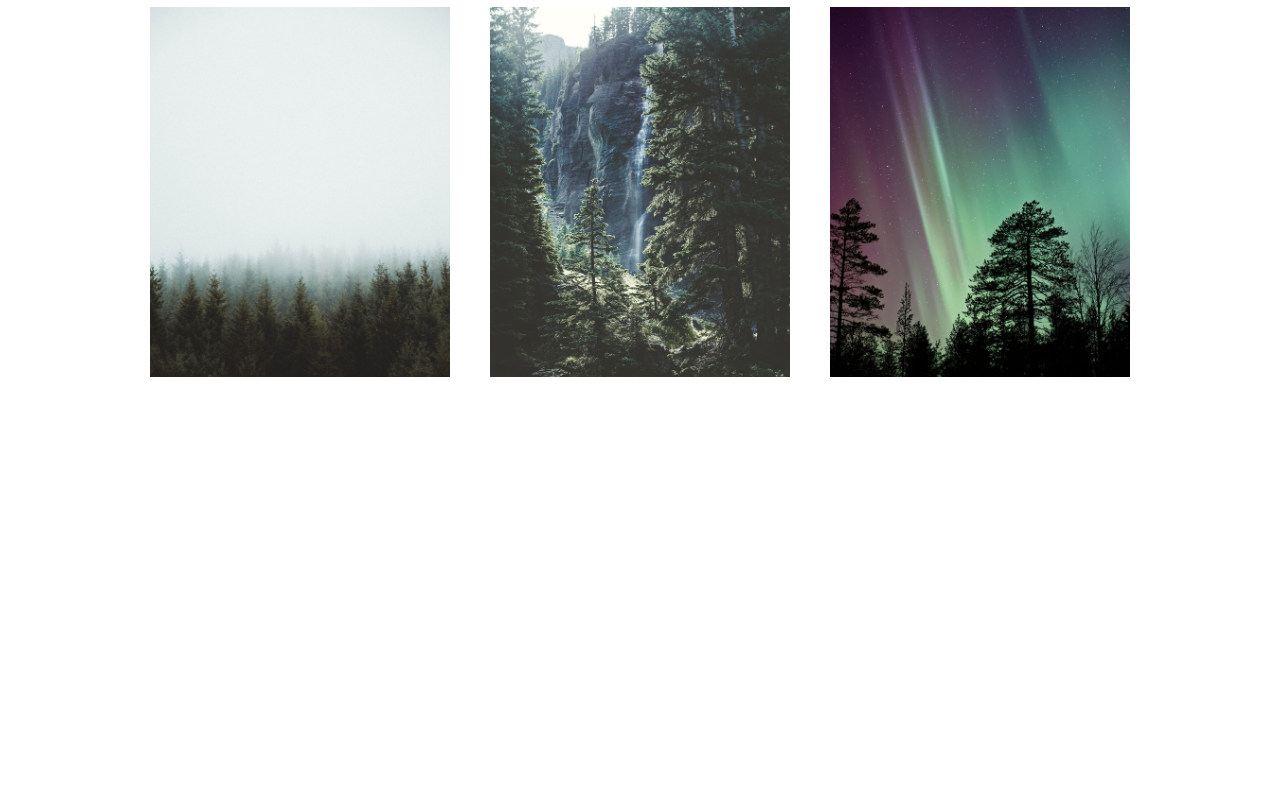
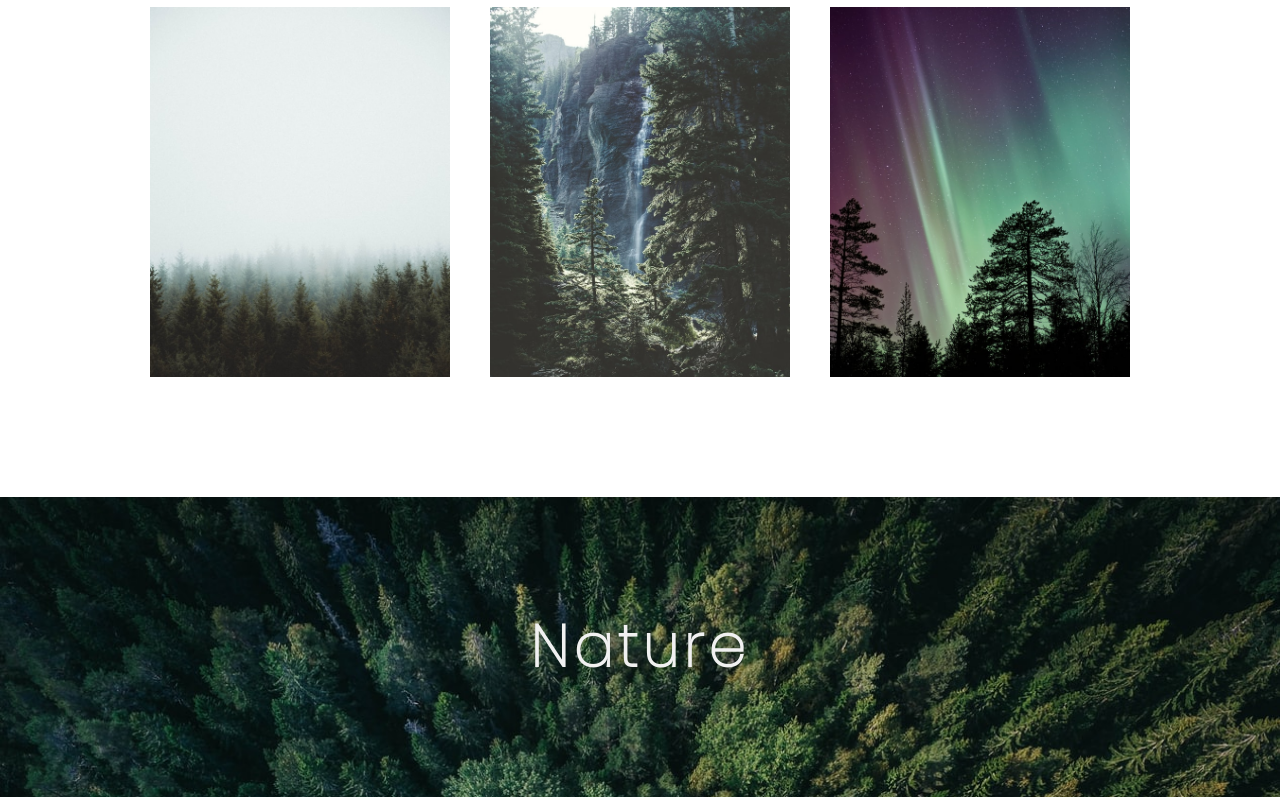
Before and after one commit to JohanCode2180100/ProjetFinalSitePhotographe, a website: page index.html in a window 1280 px wide. Shown: the part 2824-3621 px from the top of the page. Before the commit the page ends 3321 px from the top, so only its background shows below. Drawn offline with Linux system fonts and the light colour scheme.

Commit message:
add paraScroll and scss parascroll

```diff
--- a/index.html
+++ b/index.html
@@ -136,6 +136,11 @@
         </div>
       </div>
     </section>
+    <!-- SECTION PARALLAX -->
+    <div class="paraScroll">
+      <h3>Nature</h3>
+    </div>
+
     <script src="/app.js"></script>
   </body>
 </html>
--- a/scss/style.scss
+++ b/scss/style.scss
@@ -222,14 +222,19 @@ body {
   }
 }
 
-/* .imgPort {
-  width: 300px;
-  margin: 20px;
-  height: 370px;
-  overflow: hidden;
+//SECTION PARALLAX
 
-  img {
-    width: 100%;
-    height: auto;
-  }
-} */
+.paraScroll {
+  width: 100%;
+  height: 300px;
+  background: url(/assets/pictures/para.jpg);
+  background-size: cover;
+  background-repeat: no-repeat;
+  background-attachment: fixed;
+  @include flexCenterX;
+  align-items: center;
+  text-align: center;
+  color: $blanccasse;
+  font-size: 50px;
+  letter-spacing: 5px;
+}
```
Also changed, not shown: assets/style/style.css, 1 other file.
